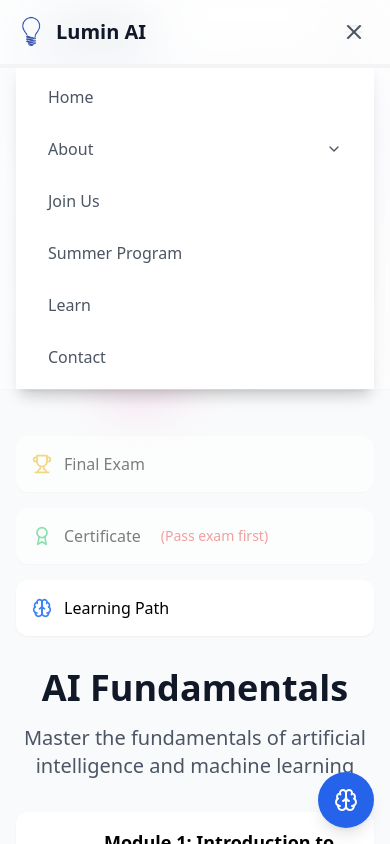
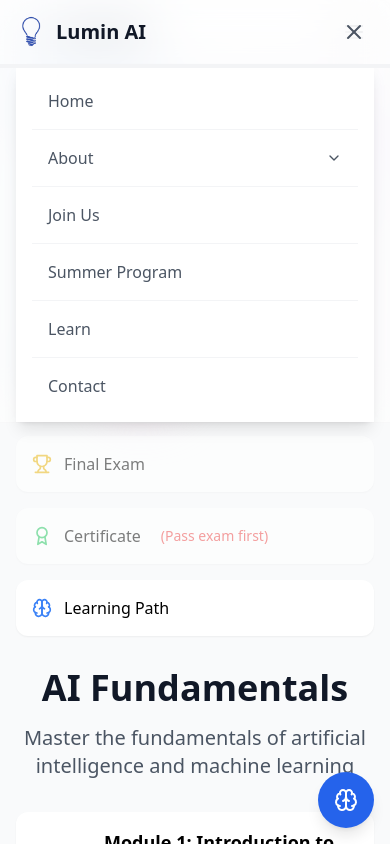
Before and after one commit to shashankmadala/my-lumin-website, a React (Vite) app: page /learn in a window 390 px wide. Both pictures are taken after a click on the button 354 px from the left and 32 px from the top of the page. Shown: the top 844 px of the page. Built offline with nearby package versions, Linux system fonts and the light colour scheme; the HTML template or start-up script is replaced by a standard one.

Commit message:
changes made to routing issues

```diff
--- a/src/components/Navigation.jsx
+++ b/src/components/Navigation.jsx
@@ -39,6 +39,11 @@
 
   const handleDropdownClick = (linkId) => {
     setOpenDropdown(openDropdown === linkId ? null : linkId);
+  };
+
+  const closeMobileMenu = () => {
+    setMobileMenuOpen(false);
+    setOpenDropdown(null);
   };
 
   return (
@@ -120,15 +125,15 @@
 
         {/* Mobile Menu */}
         {mobileMenuOpen && (
-          <div className="md:hidden bg-white border-t border-gray-100 shadow-lg">
-            <div className="px-4 py-2 space-y-1">
+          <div className="md:hidden bg-white border-t border-gray-100 shadow-lg max-h-[calc(100vh-4rem)] overflow-y-auto">
+            <div className="px-4 py-2 space-y-0">
               {links.map((link) => (
-                <div key={link.id}>
+                <div key={link.id} className="border-b border-gray-100 last:border-b-0">
                   {link.dropdown ? (
                     <div>
                       <button
                         onClick={() => handleDropdownClick(link.id)}
-                        className="w-full flex items-center justify-between text-left px-4 py-3 text-gray-600 hover:text-blue-600 transition-colors duration-300"
+                        className="w-full flex items-center justify-between text-left px-4 py-4 text-gray-600 hover:text-blue-600 transition-colors duration-300"
                       >
                         {link.text}
                         <ChevronDown className={`w-4 h-4 transition-transform duration-200 ${
@@ -136,16 +141,13 @@
                         }`} />
                       </button>
                       {openDropdown === link.id && (
-                        <div className="pl-4 space-y-1">
+                        <div className="bg-gray-50 border-t border-gray-100">
                           {link.dropdown.map((item) => (
                             <Link
                               key={item.id}
                               to={item.to}
-                              className="block px-4 py-2 text-gray-600 hover:text-blue-600 transition-colors duration-300"
-                              onClick={() => {
-                                setOpenDropdown(null);
-                                setMobileMenuOpen(false);
-                              }}
+                              className="block px-8 py-3 text-gray-600 hover:text-blue-600 transition-colors duration-300 border-b border-gray-100 last:border-b-0"
+                              onClick={closeMobileMenu}
                             >
                               {item.text}
                             </Link>
@@ -156,8 +158,8 @@
                   ) : (
                     <Link
                       to={link.to}
-                      className="block px-4 py-3 text-gray-600 hover:text-blue-600 transition-colors duration-300"
-                      onClick={() => setMobileMenuOpen(false)}
+                      className="block px-4 py-4 text-gray-600 hover:text-blue-600 transition-colors duration-300"
+                      onClick={closeMobileMenu}
                     >
                       {link.text}
                     </Link>
```
Also changed, not shown: vercel.json (added), 1 other file (tests, documents, lock files or other folders).
